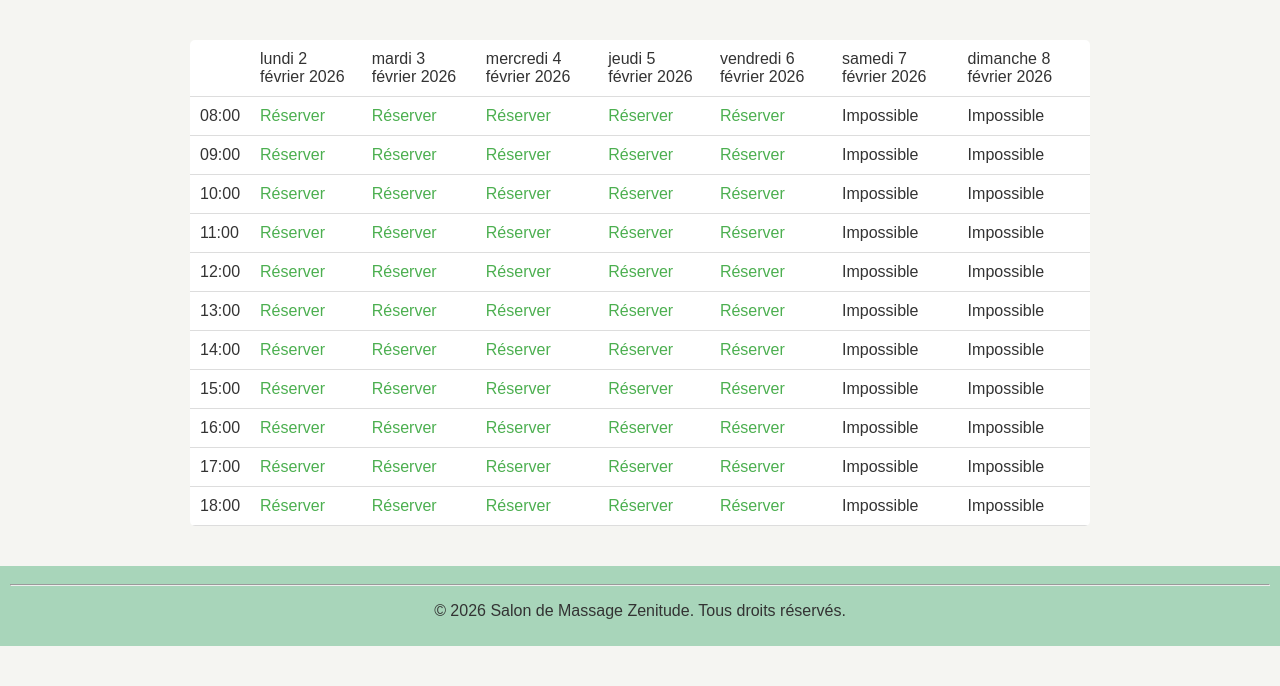
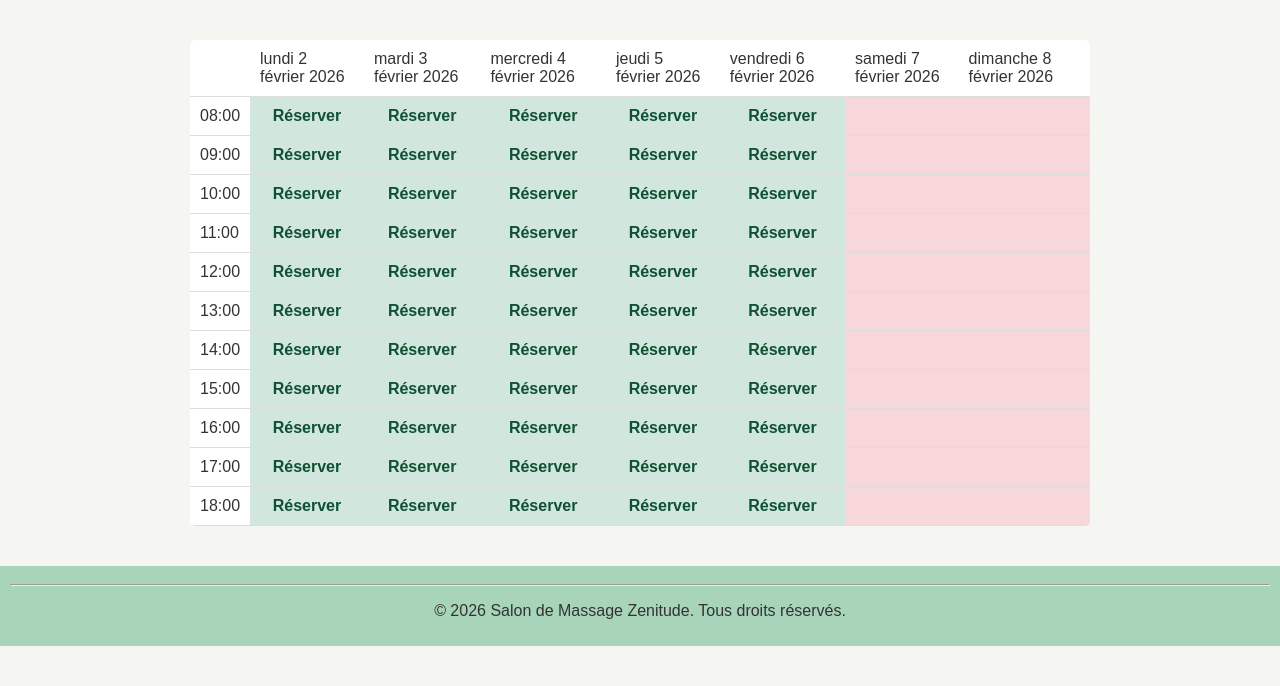
Before and after one commit to lorenzo-brissardnavarro/reservationsalle, a PHP site: page /pages/schedule.php in a window 1280 px wide. Shown: the part 114-800 px from the top of the page. Run offline with PHP 8.4, Linux system fonts and the light colour scheme; tables that the repository leaves empty or names only in its code hold one stand-in row (values such as "Sample post").

Commit message:
feat : recup des infos pour le détail + modif affichage planning

```diff
--- a/css/style.css
+++ b/css/style.css
@@ -194,3 +194,40 @@ section {
     margin-bottom: 10px;
     color: #555;
 }
+
+
+
+
+
+
+
+
+
+.slot {
+    text-align: center;
+    padding: 8px;
+}
+
+.slot.taken {
+    background-color: #ddd;
+    color: #444;
+}
+
+.slot.impossible {
+    background-color: #f8d7da;
+    color: #842029;
+}
+
+.slot.available {
+    background-color: #d1e7dd;
+}
+
+.slot.available a {
+    color: #0f5132;
+    font-weight: bold;
+    text-decoration: none;
+}
+
+.slot.available:hover {
+    background-color: #badbcc;
+}
--- a/includes/tools.php
+++ b/includes/tools.php
@@ -260,7 +260,8 @@ function event_deletion($pdo, $id, $creator_id){
 
 // Fonction récupérer tous les RDV de la semaine
 function get_all($pdo, $startWeek, $endWeek){
-    $sql = "SELECT * FROM event INNER JOIN user ON user.id = event.creator_id WHERE start_date < :end AND end_date > :start";
+    $sql = "SELECT user.username, event.id, event.event_title, event.description, event.start_date, event.end_date, event.creator_id
+     FROM event INNER JOIN user ON user.id = event.creator_id WHERE start_date < :end AND end_date > :start";
     $query = $pdo->prepare($sql);
     $query->execute([':start' => $startWeek, ':end' => $endWeek]);
     return $query->fetchAll(PDO::FETCH_ASSOC);
--- a/pages/schedule.php
+++ b/pages/schedule.php
@@ -37,13 +37,14 @@ foreach ($events as $event) {
         $end_ts   = strtotime('+1 hour', $start_ts);
         $event = event_taken($events, $start_ts, $end_ts);
         if ($event) {
-            echo '<td>
-                    RDV pris
-                  </td>';
+          echo '<td class="slot taken">
+                  <h3>' . htmlspecialchars($event['title']) . '</h3>
+                  <p>' . htmlspecialchars($event['username']) . '</p>
+                </td>';
         } elseif (date('N', $start_ts) >= 6) {
-            echo '<td>Impossible</td>';
+            echo '<td class="slot impossible"></td>';
         } else {
-            echo '<td>
+            echo '<td class="slot available">
                 <a href="reservation-form.php?date=' . date('Y-m-d H:i:s', $start_ts) . '">
                     Réserver
                 </a>
```
Also changed, not shown: pages/reservation-form.php (+4 -4 lines), pages/reservation_detail.php (+5 -5 lines).
